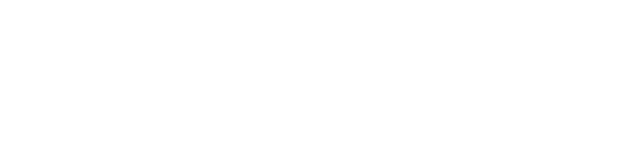
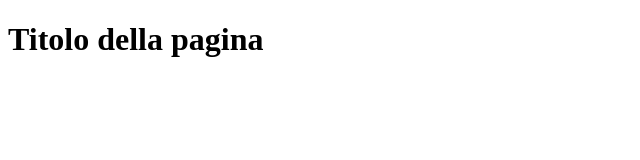
Before and after one commit to Nicola-Perera/vue-hello, a plain HTML site: page index.html in a window 1280 px wide. Shown: the whole page, without its empty margins (0-640 px from the left). Drawn offline with nearby package versions, Linux system fonts and the light colour scheme.

Commit message:
added title message by data in js

```diff
--- a/assets/app.js
+++ b/assets/app.js
@@ -1,6 +1,6 @@
 const app = new Vue({
     el:'#root',
     data: {
-
+        title: "Titolo della pagina"
     }
 })
--- a/index.html
+++ b/index.html
@@ -9,7 +9,7 @@
 <body>
 
     <dic id="root">
-
+        <h1>{{title}}</h1>
     </dic>
 
 
```
